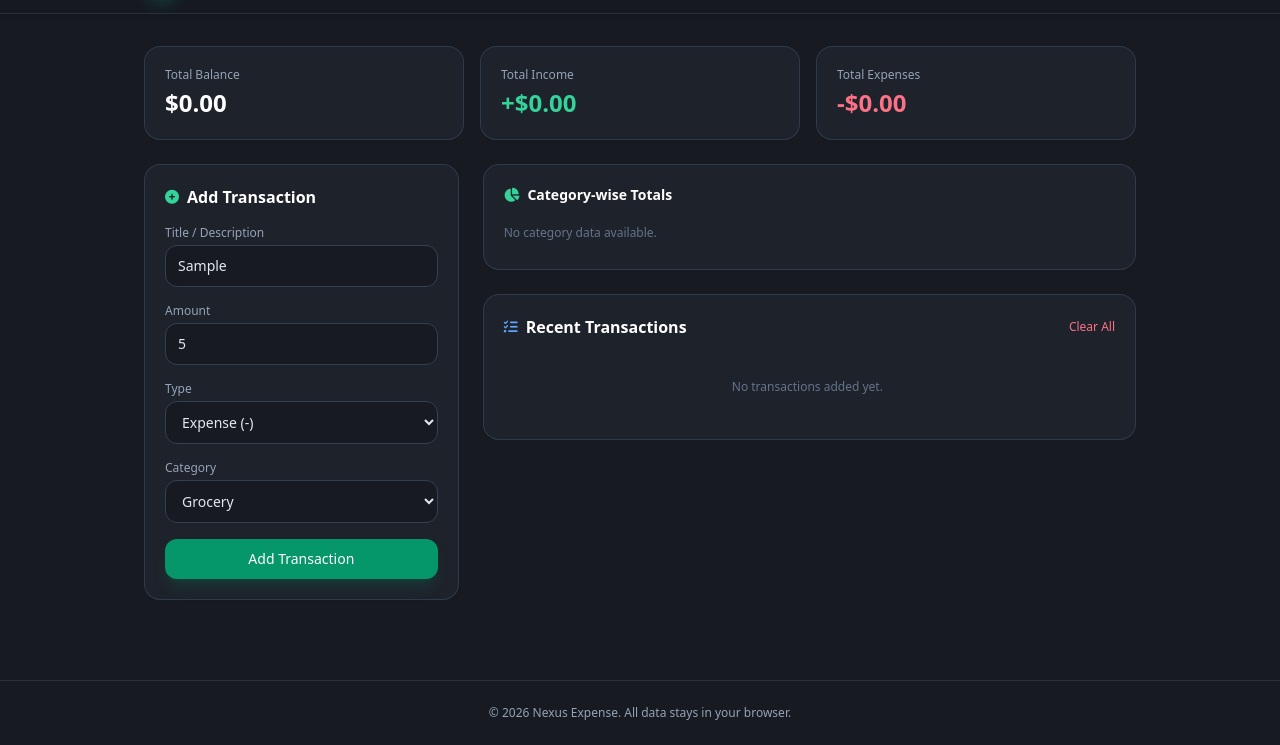
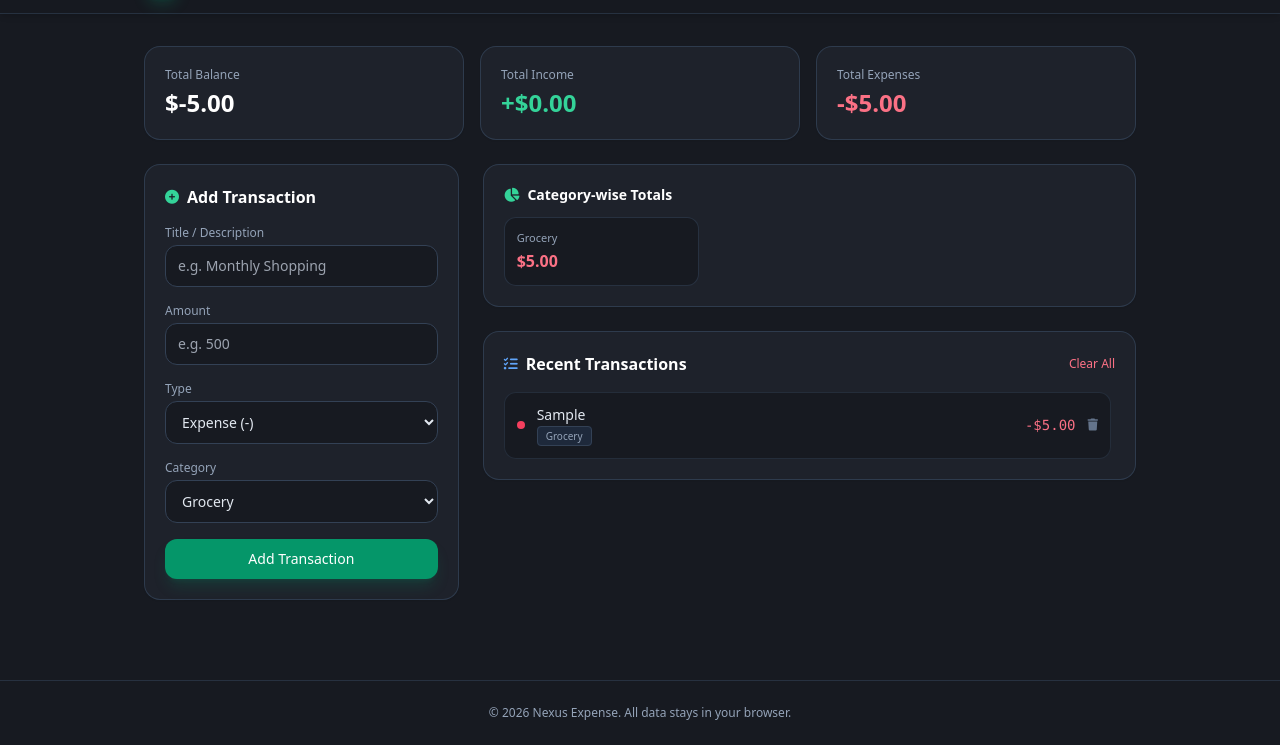
Before and after one commit to nexusglobal14/Nexus-expense, a plain HTML site: page index.html in a window 1280 px wide. Both pictures are taken after typing "Sample", "5" into the empty fields and a click on the button "Add Transaction". Shown: the part 55-800 px from the top of the page. Drawn offline with nearby package versions, Linux system fonts and the light colour scheme.

Commit message:
Fix HTML encoding issues in index.html

```diff
--- a/index.html
+++ b/index.html
@@ -4,10 +4,6 @@
   <meta charset="UTF-8">
   <meta name="viewport" content="width=device-width, initial-scale=1.0">
   <title>Nexus Expense - Budget & Expense Tracker</title>
-
-  <!-- PWA Manifest via Data URI so you don't need a separate manifest.json file -->
-  <link rel="manifest" href='data:application/manifest+json;charset=utf-8,%7B%22name%22%3A%22Nexus%20Expense%22%2C%22short_name%22%3A%22Expense%22%2C%22start_url%22%3A%22.%22%2C%22display%22%3A%22standalone%22%2C%22background_color%22%3A%22%23171a21%22%2C%22theme_color%22%3A%22%23171a21%22%7D'>
-
   <!-- Tailwind CSS CDN -->
   <script src="https://cdn.tailwindcss.com"></script>
   <!-- FontAwesome Icons CDN -->
@@ -181,7 +177,7 @@
                 <span class="text-[10px] bg-slate-800 text-slate-400 px-2 py-0.5 rounded border border-slate-700">${tx.category}</span>
               </div>
             </div>
-            <div class="flex items-center space-x-3">
+            <div class="files flex items-center space-x-3">
               <span class="font-mono ${tx.type === 'income' ? 'text-emerald-400' : 'text-rose-400'}">
                 ${tx.type === 'income' ? '+' : '-'}$${amountNum.toFixed(2)}
               </span>
@@ -211,6 +207,7 @@
       }
 
       const netBalance = totalIncome - totalExpense;
+      balance_amount = netBalance;
       balanceEl.innerText = `$${netBalance.toFixed(2)}`;
       incomeEl.innerText = `+$${totalIncome.toFixed(2)}`;
       expenseEl.innerText = `-$${totalExpense.toFixed(2)}`;
@@ -222,14 +219,15 @@
       e.preventDefault();
       const title = document.getElementById('tx-title').value.trim();
       const amount = document.getElementById('tx-amount').value;
-      const type = document.getElementById('tx-type5').value || document.getElementById('tx-type').value;
+      const type = document.getElementById('tx-type').value;
       const category = document.getElementById('tx-category').value;
 
       if (!title || !amount) return;
 
-      transactions.unshift({ title, amount, type: document.getElementById('tx-type').value, category });
+      transactions.unshift({ title, amount, type, category });
       updateUI();
 
+      document.getElementById('ts-title') // safe reset
       document.getElementById('tx-title').value = '';
       document.getElementById('tx-amount').value = '';
     }
@@ -251,3 +249,5 @@
   </script>
 </body>
 </html>
+</body>
+</html>
```
